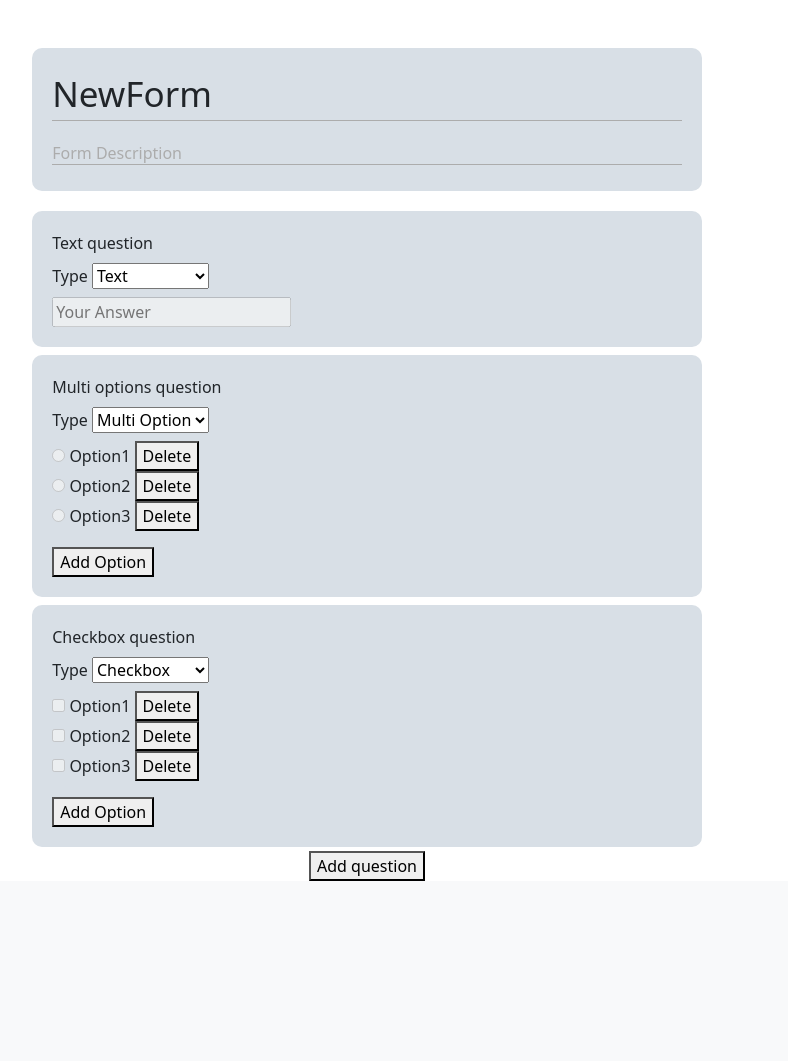
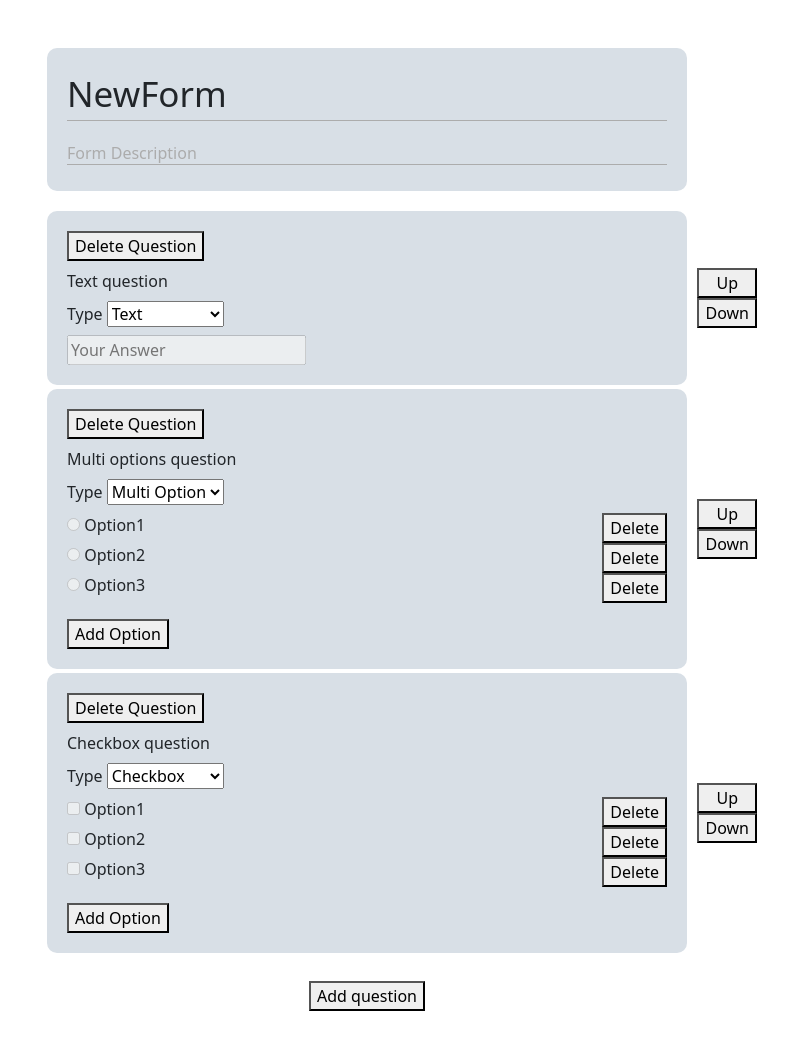
Before and after one commit to Lucas13868/NewFORMS, a Flask app: page /e/35 in a window 1280 px wide. Shown: the part 66-1127 px from the top of the page, without its empty margins (273-1061 px from the left). Before the commit the page ends 947 px from the top, so only its background shows below. Run offline with Flask 3, Linux system fonts and the light colour scheme; a user stored in the database is signed in; data comes from the database, SQL or seed files in the repository; both versions use the stored data as it was after the commit.

Commit message:
Implementação da criação, deleção e reordenação de perguntas e opções no formulário

```diff
--- a/app.py
+++ b/app.py
@@ -247,8 +247,3 @@ def save_changes(): # save changes from forms in database
 
 if __name__ == "__main__":
     app.run(debug=True)
-
-# TODO: allow user to change question type
-# TODO: allow user to add questions
-# TODO: allow user to delete questions
-# TODO: allow user to change order of questions
--- a/static/script.js
+++ b/static/script.js
@@ -109,8 +109,6 @@ function delete_option(elem) {
         const options_container = document.getElementById("options-" + question_id);
         const options_number = options_container.querySelectorAll(".radio-input").length || options_container.querySelectorAll(".checkbox-input").length;
 
-        console.log(options_number);
-
         if (options_number <= 1) return;
 
         const option_node = document.getElementById(elem.getAttribute("option-div-id"));
@@ -124,12 +122,105 @@ document.querySelectorAll(".del-option").forEach(elem => {
 
 
 // Create option for multi or checkbox questions
+function create_option(elem) {
+    const question_id = elem.getAttribute("question-id");
+    const option_id = crypto.randomUUID();
+
+
+    const options_div = document.getElementById("options-" + elem.getAttribute("question-id"))
+
+    const input_div = document.createElement("div");
+
+    const label = document.createElement("label");
+
+    const input = document.createElement("input");
+    input.classList.add("options-input");
+    input.name = question_id;
+    input.value = "New Option";
+    input.disabled = true;
+
+    const span = document.createElement("span");
+    span.contentEditable= true;
+    span.innerText = "New Option";
+
+    const del_btn = document.createElement("button");
+    del_btn.classList.add("del-option");
+    del_btn.setAttribute("question-id", question_id);
+    del_btn.innerText = "Delete";
+    del_btn.addEventListener("click", () => delete_option(del_btn));
+
+    if (elem.dataset.questionType === "radio") {
+        ["radio-input", "d-flex", "flex-row", "justify-content-between"].forEach(c => input_div.classList.add(c));
+        input_div.id = "radioElem-" + option_id;
+
+        input.type = "radio";
+
+        del_btn.setAttribute("option-div-id", "radioElem-" + option_id);
+    }
+    else if (elem.dataset.questionType === "checkbox") {
+        ["checkbox-input", "d-flex", "flex-row", "justify-content-between"].forEach(c => input_div.classList.add(c));
+        input_div.id = "checkboxElem-" + option_id;
+
+        input.type = "checkbox";
+
+        del_btn.setAttribute("option-div-id", "checkboxElem-" + option_id);
+    }
+
+    label.appendChild(input);
+    label.appendChild(span);
+
+    input_div.appendChild(label);
+    input_div.appendChild(del_btn);
+
+    options_div.appendChild(input_div);
+}
+
 document.querySelectorAll(".add-option-btn").forEach(elem => {
-    elem.addEventListener("click", () => {
-        const question_id = elem.getAttribute("question-id");
+    elem.addEventListener("click", () => create_option(elem));
+});
+
+
+// Change the question's type
+function change_question_type(elem) {
+    const question_id = elem.id.split("types-")[1];
+    const current_type = elem.getAttribute("current-type");
+    const next_type = elem.value;
+
+    if (["radio", "checkbox"].includes(current_type) && ["radio", "checkbox"].includes(next_type)) { // change from radio/checkbox to checkbox/radio
+        document.querySelectorAll(`input[name='${question_id}']`).forEach(inputElem => {
+            inputElem.type = next_type;
+        });
+
+        const add_opt_btn = document.getElementById("add-opt-btn-" + question_id);
+
+        if (next_type === "radio") {
+            add_opt_btn.dataset.questionType = "radio";
+        }
+        else {
+            add_opt_btn.dataset.questionType = "checkbox";
+        }
+    }
+    else if (["radio", "checkbox"].includes(current_type) && next_type === "text") { //change from radio/checkbox to text
+        const options = document.getElementById(`options-${question_id}`);
+        const add_opt_btn = document.getElementById(`add-opt-btn-${question_id}`);
+        const new_text_input = `<input class="text-input" id="text-input-${question_id}" type="text" placeholder="Your Answer" disabled>`;
+
+        options.remove();
+        add_opt_btn.remove();
+        elem.parentElement.insertAdjacentHTML('afterend', new_text_input);
+    }
+    else if (current_type === "text" && ["radio", "checkbox"].includes(next_type)) { // change from text to radio/checkbox
+
+        const text_input = document.getElementById(`text-input-${question_id}`);
         const option_id = crypto.randomUUID();
 
-        const options_div = document.getElementById("options-" + elem.getAttribute("question-id"))
+        text_input.remove();
+
+
+        const question_div = elem.parentElement.parentElement;
+
+        const options_div = document.createElement("div");
+        options_div.id = "options-" + question_id;
 
         const input_div = document.createElement("div");
 
@@ -151,23 +242,34 @@ document.querySelectorAll(".add-option-btn").forEach(elem => {
         del_btn.innerText = "Delete";
         del_btn.addEventListener("click", () => delete_option(del_btn));
 
-        if (elem.classList.contains("radio")) {
-            input_div.classList.add("radio-input");
+        const add_opt_btn = document.createElement("button");
+        add_opt_btn.classList.add("add-option-btn");
+        add_opt_btn.classList.add("radio");
+        add_opt_btn.classList.add("mt-3");
+        add_opt_btn.id = "add-opt-btn-" + question_id;
+        add_opt_btn.setAttribute("question-id", question_id);
+        add_opt_btn.innerText = "Add Option";
+        add_opt_btn.addEventListener("click", () => create_option(add_opt_btn));
+
+        if (next_type === "radio") {
+            ["radio-input", "d-flex", "flex-row", "justify-content-between"].forEach(c => input_div.classList.add(c));
             input_div.id = "radioElem-" + option_id;
 
             input.type = "radio";
 
             del_btn.setAttribute("option-div-id", "radioElem-" + option_id);
 
-
+            add_opt_btn.dataset.questionType = "radio";
         }
-        else if (elem.classList.contains("checkbox")) {
-            input_div.classList.add("checkbox-input");
+        else if (next_type === "checkbox") {
+            ["checkbox-input", "d-flex", "flex-row", "justify-content-between"].forEach(c => input_div.classList.add(c));
             input_div.id = "checkboxElem-" + option_id;
 
             input.type = "checkbox";
 
             del_btn.setAttribute("option-div-id", "checkboxElem-" + option_id);
+
+            add_opt_btn.dataset.questionType = "checkbox";
         }
 
         label.appendChild(input);
@@ -177,5 +279,98 @@ document.querySelectorAll(".add-option-btn").forEach(elem => {
         input_div.appendChild(del_btn);
 
         options_div.appendChild(input_div);
-    });
+
+        question_div.appendChild(options_div);
+        question_div.appendChild(add_opt_btn);
+    }
+
+    elem.setAttribute("current-type", next_type);
+}
+
+document.querySelectorAll(".question-types").forEach(elem => {
+    elem.addEventListener("input", () => change_question_type(elem));
 });
+
+
+// Create a new question
+const add_question_btn = document.getElementById("add-question-btn");
+
+add_question_btn.addEventListener("click", () => {
+    const questions_container = document.querySelector(".questions-container");
+    const question_id = crypto.randomUUID();
+
+    const new_question_div = `
+    <div class="item-container my-1 question-box" id="question-${question_id}">
+        <button class="del-question-btn mb-2" id="del-question-btn-${question_id}">Delete Question</button>
+
+        <div class="question-text mb-2" contenteditable="true" data-placeholder="Question Text">New Question...</div>
+
+        <div class="mb-2">
+            <label for="types-${question_id}">Type</label>
+            <select class="question-types" name="type" id="types-${question_id}" current-type="text">
+                <option value="text" selected>Text</option>
+                <option value="radio">Multi Option</option>
+                <option value="checkbox">Checkbox</option>
+            </select>
+        </div>
+
+        <input class="text-input" id="text-input-${question_id}" type="text" placeholder="Your Answer" disabled>
+
+        <div class="move-btn-container d-flex flex-column justify-content-center">
+            <button class="up-btn" id="up-btn-${question_id}" data-action="up">Up</button>
+            <button class="down-btn" id="down-btn-${question_id}" data-action="down">Down</button>
+        </div>
+    </div>
+    `;
+
+    questions_container.insertAdjacentHTML("beforeend", new_question_div);
+
+    const type_select = document.getElementById("types-" + question_id);
+    type_select.addEventListener("input", () => change_question_type(type_select));
+
+    const del_btn = document.getElementById("del-question-btn-" + question_id);
+    del_btn.addEventListener("click", () => delete_question(del_btn));
+
+    const up_btn = document.getElementById("up-btn-" + question_id);
+    up_btn.addEventListener("click", () => change_question_order(up_btn));
+
+    const down_btn = document.getElementById("down-btn-" + question_id);
+    down_btn.addEventListener("click", () => change_question_order(down_btn));
+});
+
+
+// Delete question
+function delete_question(elem) {
+    const question_id = elem.id.split("del-question-btn-")[1];
+    const question_div = document.getElementById("question-" + question_id);
+    const question_number = question_div.parentElement.querySelectorAll(".item-container").length;
+
+    if (question_number > 1) {
+        question_div.remove();
+    }
+}
+
+document.querySelectorAll(".del-question-btn").forEach(elem => elem.addEventListener("click", () => delete_question(elem)));
+
+
+// Change question order
+function change_question_order(elem) {
+    const action = elem.dataset.action;
+    const question_div = elem.closest(".item-container");
+
+    if (action == "up") {
+        const previous_quest = question_div.previousElementSibling;
+        if (previous_quest) {
+            previous_quest.before(question_div);
+        }
+    }
+    else if (action == "down") {
+        const next_quest = question_div.nextElementSibling;
+        if (next_quest) {
+            next_quest.after(question_div);
+        }
+    }
+
+}
+
+document.querySelectorAll(".up-btn, .down-btn").forEach(elem => elem.addEventListener("click", () => change_question_order(elem)));
--- a/static/styles.css
+++ b/static/styles.css
@@ -1,7 +1,9 @@
-.form-page {
+.form-container {
     display: flex;
     flex-direction: column;
     align-items: center;
+    width: 97%;
+    padding-bottom: 50px;
 }
 
 .home-title {
@@ -36,10 +38,22 @@
 }
 
 .item-container {
-    width: 97%;
+    width: 100%;
     padding: 20px 20px;
     border-radius: 10px;
     background-color: rgb(216, 223, 230);
+    position: relative;
+}
+
+.move-btn-container {
+    position: absolute;
+    right: -70px;
+    top: 0;
+    height: 100%;
+}
+
+.questions-container {
+    width: 100%;
 }
 
 .form-title {
@@ -70,7 +84,15 @@
         border-width: 2px;
     }
 }
+/*
+.options-container {
+    width: 80%;
+}
 
+.move-btn-container {
+    width: 20%;
+}
+*/
 div[contenteditable] {
 
     &:focus {
@@ -91,7 +113,15 @@ div[contenteditable] {
 }
 
 @media (min-width: 768px) {
-    .item-container {
-        width: 60%;
+    .form-container {
+        width: 50%;
     }
+    /*
+    .options-container {
+        width: 90%;
+    }
+
+    .move-btn-container {
+        width: 10%;
+    }*/
 }
--- a/templates/form_template.html
+++ b/templates/form_template.html
@@ -22,41 +22,44 @@
             </div>
         </nav>
 
-        <div class="container form-page">
+        <div class="form-container mx-auto">
             <div class="item-container mt-5 mb-3">
                 <div class="form-title underlined max-length" id="form-title" contenteditable="true" data-placeholder="Form Title" data-max="15">{{ form[1] }}</div>
                 <div class="form-description underlined" id="form-description" contenteditable="true" data-placeholder="Form Description">{{ form[2] }}</div>
             </div>
 
+            <div class="questions-container mb-4">
                 {% for question in questions %}
-            <div class="item-container my-1 question-box">
+                <div class="item-container my-1" id="question-{{ question[0] }}">
+                    <button class="del-question-btn mb-2" id="del-question-btn-{{ question[0] }}">Delete Question</button>
+
                     <div class="question-text mb-2" contenteditable="true" data-placeholder="Question Text">{{ question[2] }}</div>
 
                     {% if question[1] == 'text' %}
                     <div class="mb-2">
-                    <label for="type-{{ question[0] }}">Type</label>
-                    <select name="type" id="type-{{ question[0] }}">
+                        <label for="types-{{ question[0] }}">Type</label>
+                        <select class="question-types" name="type" id="types-{{ question[0] }}" current-type="text">
                             <option value="text" selected>Text</option>
-                        <option value="mult">Multi Option</option>
+                            <option value="radio">Multi Option</option>
                             <option value="checkbox">Checkbox</option>
                         </select>
                     </div>
 
-                <input class="text-input" id="textInput-{{ question[0] }}" type="text" placeholder="Your Answer" disabled>
+                    <input class="text-input" id="text-input-{{ question[0] }}" type="text" placeholder="Your Answer" disabled>
 
                     {% elif question[1] == 'radio' %}
                     <div class="mb-2">
                         <label for="types-{{ question[0] }}">Type</label>
-                    <select name="types" id="types-{{ question[0] }}">
+                        <select class="question-types" name="types" id="types-{{ question[0] }}" current-type="radio">
                             <option value="text">Text</option>
-                        <option value="mult" selected>Multi Option</option>
+                            <option value="radio" selected>Multi Option</option>
                             <option value="checkbox">Checkbox</option>
                         </select>
                     </div>
 
-                <div id="options-{{ question[0] }}">
+                    <div class="options-container" id="options-{{ question[0] }}">
                         {% for opt in options[question[0]] %}
-                    <div class="radio-input" id="radioElem-{{ opt[0] }}">
+                        <div class="radio-input d-flex flex-row justify-content-between" id="radioElem-{{ opt[0] }}">
                             <label>
                                 <input class="options-input" type="{{ question[1] }}" id="{{ opt[0] }}" name="{{ question[0] }}" value="{{ opt[1] }}" disabled>
                                 <span contenteditable="true">{{ opt[1] }}</span>
@@ -68,21 +71,21 @@
                         {% endfor %}
                     </div>
 
-                <button class="add-option-btn radio mt-3" question-id="{{ question[0] }}">Add Option</button>
+                    <button class="add-option-btn mt-3" id="add-opt-btn-{{ question[0] }}" question-id="{{ question[0] }}" data-question-type="radio">Add Option</button>
 
                     {% elif question[1] == 'checkbox' %}
                     <div class="mb-2">
                         <label for="types-{{ question[0] }}">Type</label>
-                    <select name="types" id="types-{{ question[0] }}">
+                        <select class="question-types" name="types" id="types-{{ question[0] }}" current-type="checkbox">
                             <option value="text">Text</option>
-                        <option value="mult">Multi Option</option>
+                            <option value="radio">Multi Option</option>
                             <option value="checkbox" selected>Checkbox</option>
                         </select>
                     </div>
 
                     <div id="options-{{ question[0] }}">
                         {% for opt in options[question[0]] %}
-                    <div class="checkbox-input" id="checkboxElem-{{ opt[0] }}">
+                        <div class="checkbox-input d-flex flex-row justify-content-between" id="checkboxElem-{{ opt[0] }}">
                             <label>
                                 <input class="options-input" type="{{ question[1] }}" id="{{ opt[0] }}" name="{{ question[0] }}" value="{{ opt[1] }}" disabled>
                                 <span contenteditable="true">{{ opt[1] }}</span>
@@ -93,12 +96,18 @@
                         {% endfor %}
                     </div>
 
-                <button class="add-option-btn checkbox mt-3" question-id="{{ question[0] }}">Add Option</button>
+                    <button class="add-option-btn mt-3" id="add-opt-btn-{{ question[0] }}" question-id="{{ question[0] }}" data-question-type="checkbox">Add Option</button>
                     {% endif %}
+
+                    <div class="move-btn-container d-flex flex-column justify-content-center">
+                        <button class="up-btn" id="up-btn-{{ question[0] }}" data-action="up">Up</button>
+                        <button class="down-btn" id="down-btn-{{ question[0] }}" data-action="down">Down</button>
+                    </div>
                 </div>
                 {% endfor %}
+            </div>
 
-            <button>Add question</button>
+            <button id="add-question-btn">Add question</button>
         </div>
 
     </body>
```
Also changed, not shown: database.db. Lines whose indentation alone changed are shown as unchanged.
